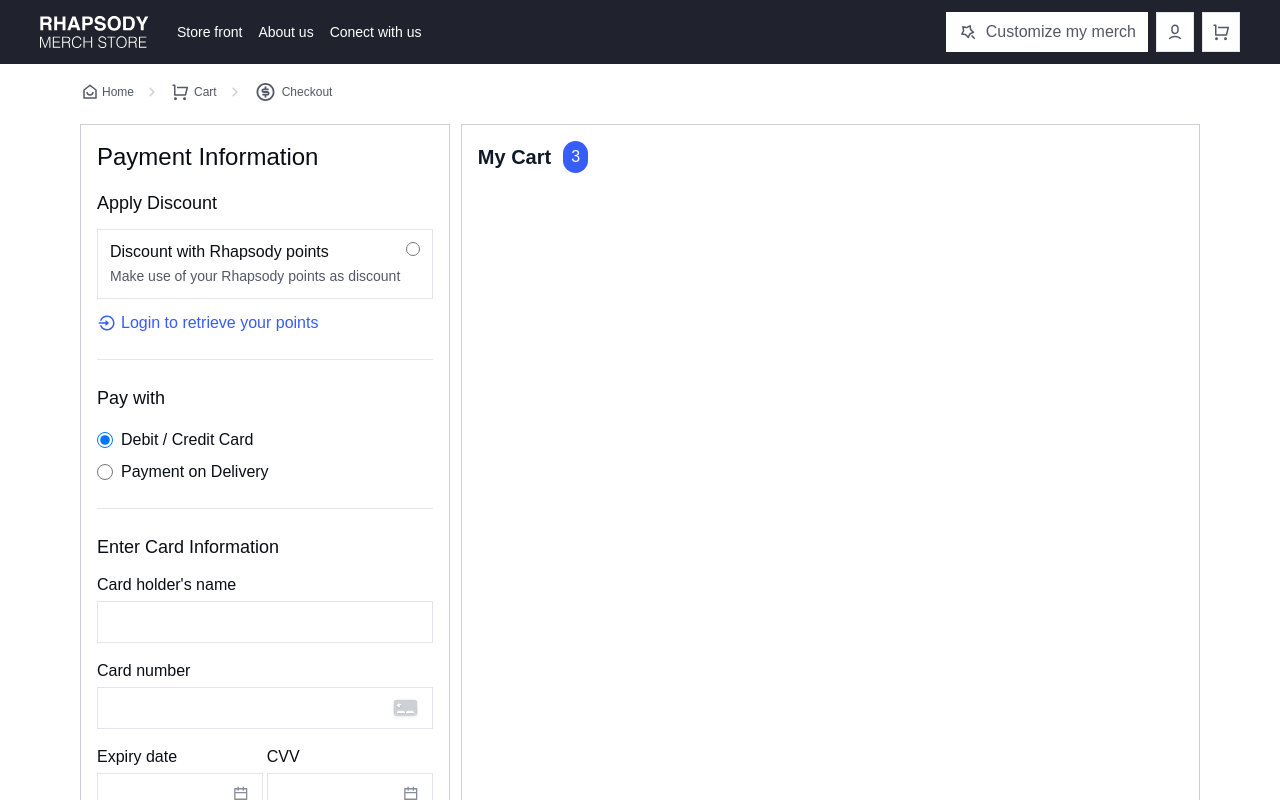
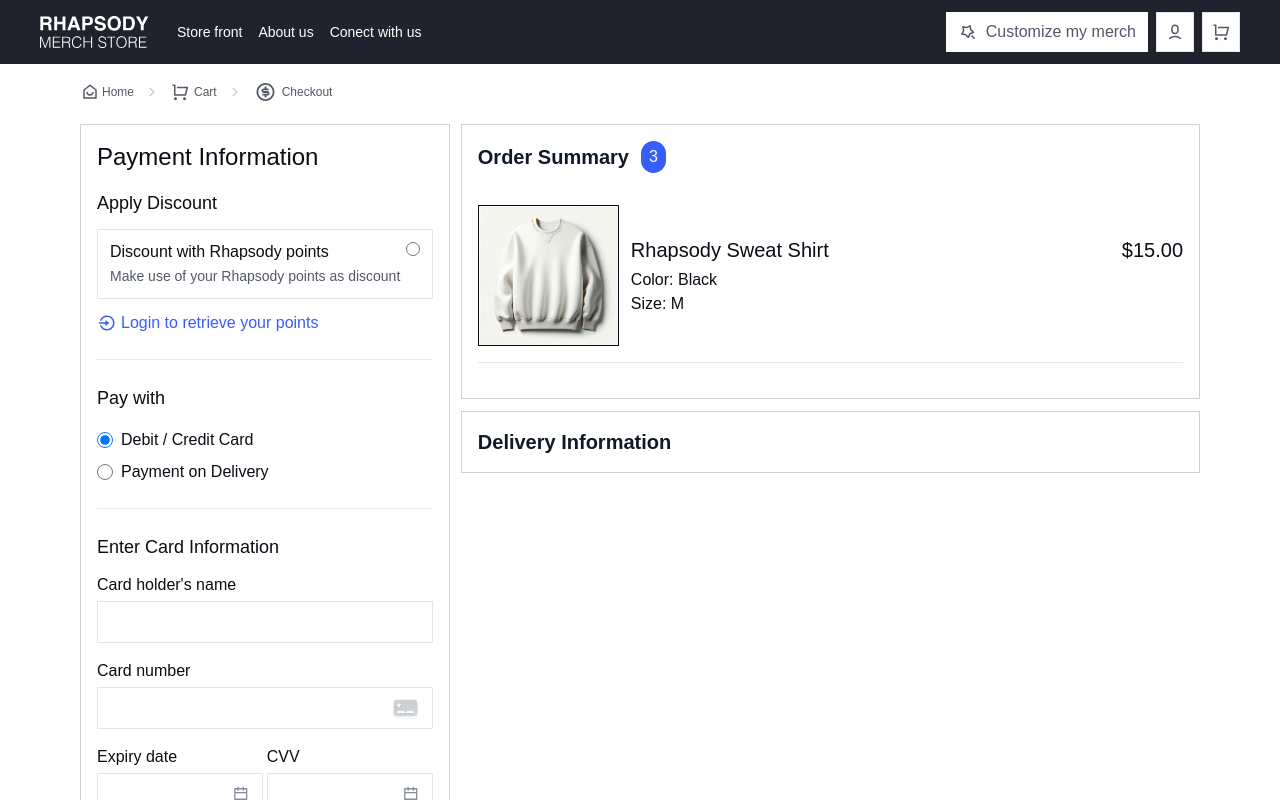
Before and after one commit to damzymichael/special-journey, a Vue app: page /checkout in a window 1280 px wide. Shown: the top 800 px of the page. Built offline with nearby package versions, Linux system fonts and the light colour scheme.

Commit message:
Checkout page in progress

```diff
--- a/src/views/CheckoutPage.vue
+++ b/src/views/CheckoutPage.vue
@@ -122,14 +122,43 @@ const paymentMethod = ref('card');
           <span class="text-white">Pay - $54.00</span>
         </Button>
       </section>
-      <section class="border border-sub/300 p-2 sm:p-4 w-full sm:w-[66%]">
-        <header class="flex items-center gap-3 mb-10">
-          <h1 class="text-[#101928] text-xl font-semibold">My Cart</h1>
-          <p class="bg-blue/base px-2 py-1 rounded-3xl font-[300] text-white">
-            3
-          </p>
-        </header>
-      </section>
+      <div class="w-full sm:w-[66%] order-first sm:order-last">
+        <section class="border border-sub/300 p-2 sm:p-4 mb-3">
+          <header class="flex items-center gap-3 mb-8">
+            <h1 class="text-[#101928] text-xl font-semibold">Order Summary</h1>
+            <p class="bg-blue/base px-2 py-1 rounded-3xl font-[300] text-white">
+              3
+            </p>
+          </header>
+          <main>
+            <figure class="flex items-center gap-3 mb-4">
+              <img
+                src="@/assets/images/sweatshirt.png"
+                alt="product image"
+                class="border border-main/900 w-[20%] min-w-[120px]"
+              />
+              <figcaption
+                class="flex flex-col sm:flex-row items-center justify-between flex-grow"
+              >
+                <div class="self-start">
+                  <h4 class="text-lg sm:text-xl font-medium mb-1">
+                    Rhapsody Sweat Shirt
+                  </h4>
+                  <p class="font-light">Color: Black</p>
+                  <p class="font-light">Size: M</p>
+                </div>
+                <p class="font-medium text-xl self-start">$15.00</p>
+              </figcaption>
+            </figure>
+            <hr class="color-[#F0F2F5] h-2 mb-3" />
+          </main>
+        </section>
+        <form class="border border-sub/300 p-2 sm:p-4">
+          <h1 class="text-[#101928] text-xl font-semibold">
+            Delivery Information
+          </h1>
+        </form>
+      </div>
     </main>
   </div>
 </template>
```
